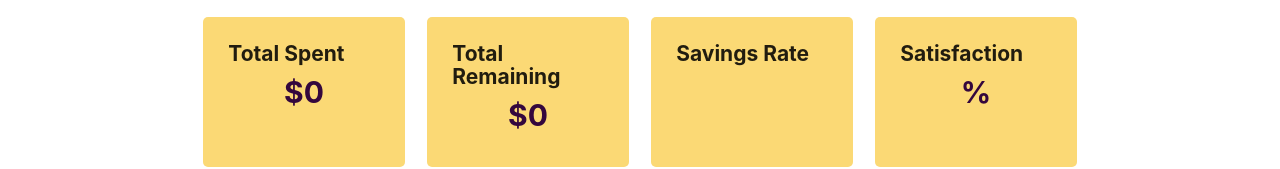
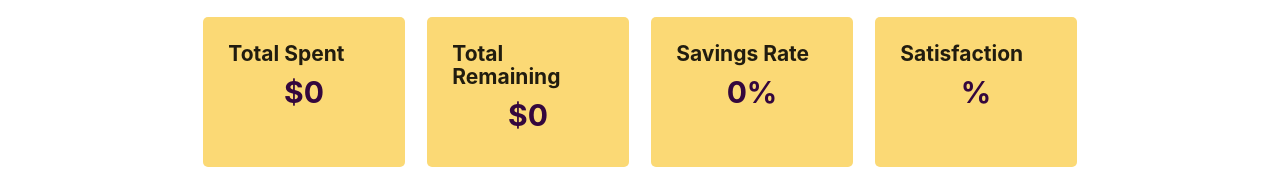
Before and after one commit to christinebonk/final-project, a React (Create React App) app in the folder client/: page /monthly in a window 1280 px wide. Shown: the part 148-317 px from the top of the page. Built offline with nearby package versions, Linux system fonts and the light colour scheme; no server answers.

Commit message:
calculating savings rate

```diff
--- a/client/src/pages/Monthly/Monthly.js
+++ b/client/src/pages/Monthly/Monthly.js
@@ -17,7 +17,26 @@ class Monthly extends Component {
         total: 0,
         totalRemaining: 0,
         totalHappiness: 0,
-        timePeriod: new Date()
+        timePeriod: new Date(),
+        savingsRate: 0
+    }
+
+    calculateSavingsRate = () => {
+        let budget = this.state.budget;
+        let transactions = this.state.transactions;
+        let savings = 0;
+        let total = this.state.total;
+        budget = budget.filter((entry) => entry.type === "saving");
+        budget.forEach(entry => {
+            transactions.forEach(transaction => {
+                if (transaction.category == entry.title) {
+                    savings += transaction.cost
+                    console.log(transaction.cost);
+                }
+            })
+        });
+        let savingsRate = Math.round(savings/total*100);
+        this.setState({savingsRate: savingsRate});
     }
 
     editBudget = () => {
@@ -89,16 +108,13 @@ class Monthly extends Component {
     }
 
     retrieveBudget = () => {
-    API.searchBudget()
-    .then(res => {
-
-
+        API.searchBudget()
+        .then(res => {
 
     //create budget object
       let budgetData = res.data.filter(entry => entry.type !== "income" && entry.period === "monthly");
       let total = 0;
       let totalSpent = 0;
-
 
       budgetData = budgetData.map((entry, index) => {
         total += entry.amount;
@@ -121,8 +137,6 @@ class Monthly extends Component {
         return obj
         });
 
-
-
         let happyCount = this.state.transactions;
         happyCount = happyCount.filter(item => item.happy === true);
         let happinessAmount = 0;
@@ -136,7 +150,11 @@ class Monthly extends Component {
         let totalHappy = happinessAmount / totalSpent * 100;
         totalHappy = Math.round(totalHappy);
       //set state
-      this.setState({budget:budgetData, total:total, totalSpent: totalSpent, totalRemaining: totalRemaining, totalHappy: totalHappy}, () => {this.calculateBars()});
+      console.log(budgetData);
+      this.setState({budget:budgetData, total:total, totalSpent: totalSpent, totalRemaining: totalRemaining, totalHappy: totalHappy}, () => {
+            this.calculateBars();
+            this.calculateSavingsRate();
+        });
     })
   }
 
@@ -176,7 +194,7 @@ class Monthly extends Component {
 render () {
     const totalSpent = this.displayNumber(this.state.totalSpent);
     const totalRemaining = this.displayNumber(this.state.totalRemaining);
-
+    const savingsRate = this.state.savingsRate + "%";
     return (
     <div>
         <TopBar onClick={this.showModal} title="Monthly View"/>
@@ -203,7 +221,7 @@ render () {
               <Col size="s3">
                 <div className="data-block">
                   <h3>Savings Rate</h3>
-                  <p></p>
+                  <p>{savingsRate}</p>
                 </div>
               </Col>
               <Col size="s3">
```
